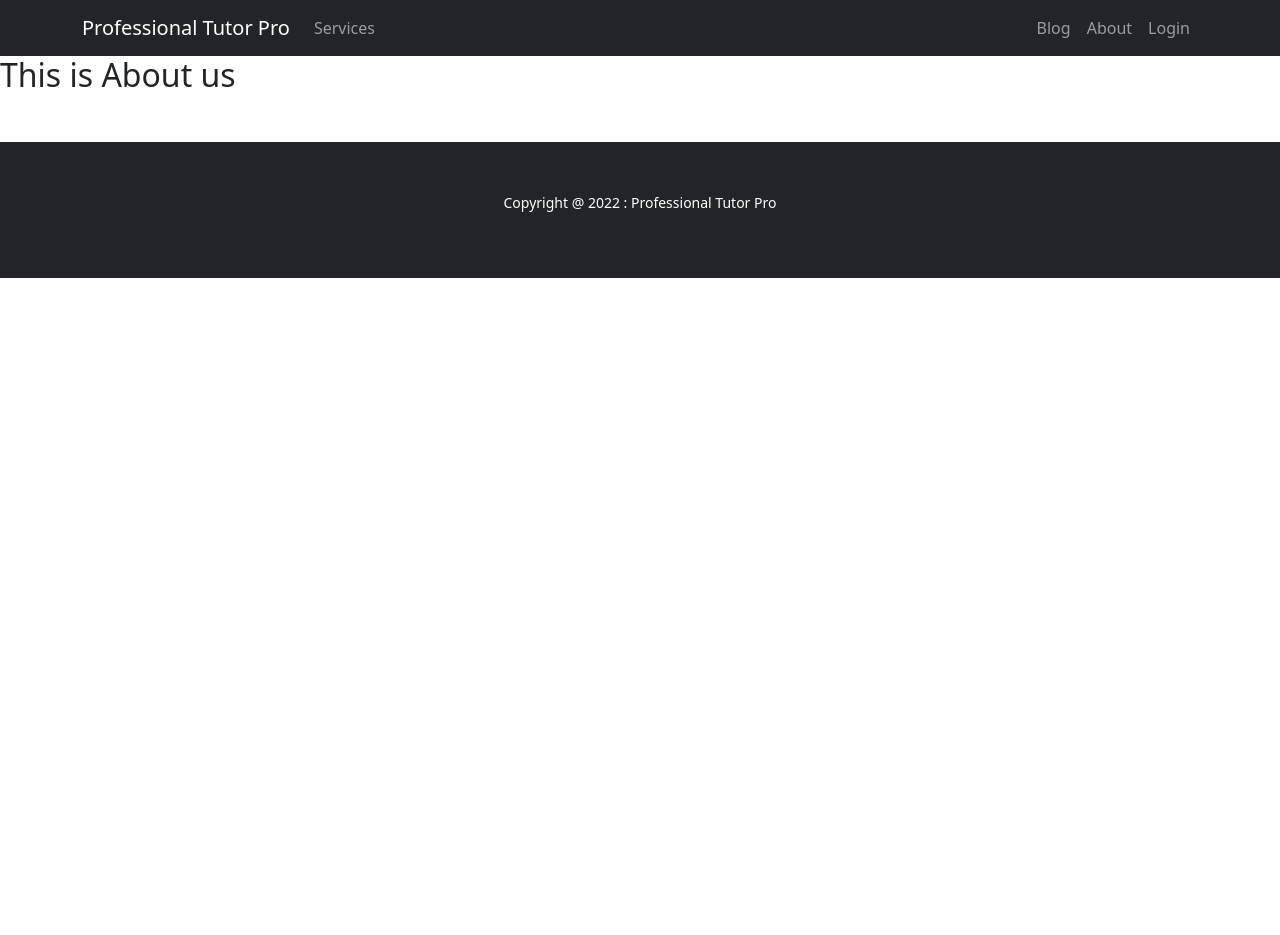
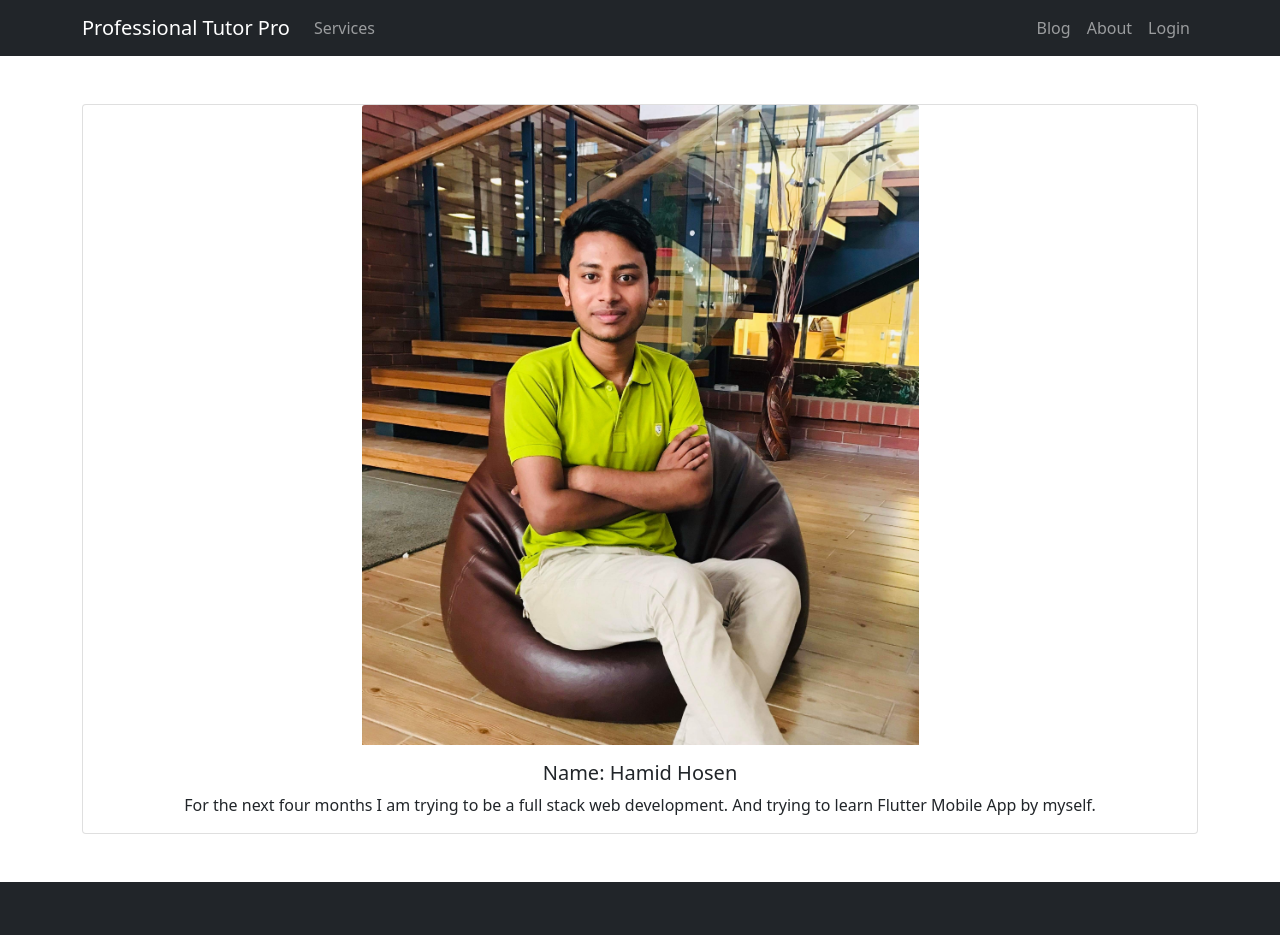
Before and after one commit to hamidhosen42/react-route-online-tutor-pro-with-firebase-p, a React (Create React App) app: page /about in a window 1280 px wide. Shown: the top 935 px of the page. Before the commit the page ends 800 px from the top, so only its background shows below. Built offline with nearby package versions, Linux system fonts and the light colour scheme; no server answers.

Commit message:
about section add

```diff
--- a/src/Pages/About/About.js
+++ b/src/Pages/About/About.js
@@ -1,11 +1,27 @@
-import React from 'react';
+import React from "react";
+import { Button, Card } from "react-bootstrap";
+import hamid from "../../images/hamid.jpg";
 
 const About = () => {
-    return (
-        <div>
-            <h2>This is About us</h2>
-        </div>
-    );
+  return (
+    <div className="text-center container mt-5">
+      <Card>
+        <Card.Img
+          variant="top"
+          style={{ height: "50%" }}
+          className="mx-auto w-50"
+          src={hamid}
+        />
+        <Card.Body>
+          <Card.Title>Name: Hamid Hosen</Card.Title>
+          <Card.Text>
+            For the next four months I am trying to be a full stack web
+            development. And trying to learn Flutter Mobile App by myself.
+          </Card.Text>
+        </Card.Body>
+      </Card>
+    </div>
+  );
 };
 
 export default About;
```
Also changed, not shown: src/images/hamid.jpg (added).
